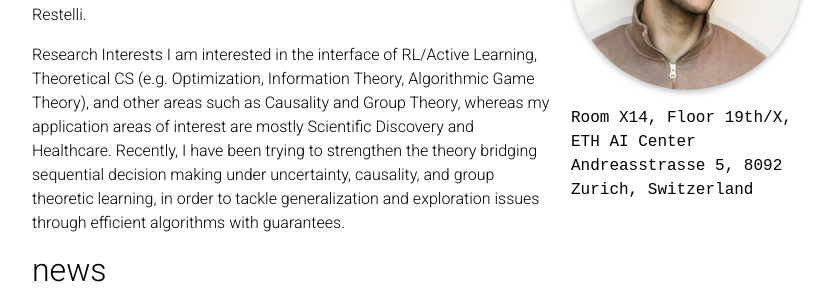
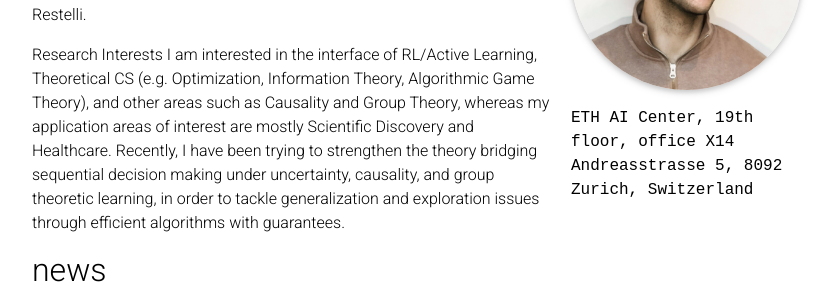
Before and after one commit to riccardodesanti/riccardodesanti.github.io, a Jekyll site: the page built from _pages/about.md, in a window 1280 px wide. Shown: the part 342-642 px from the top of the page, without its empty margins (223-1059 px from the left). Built offline with Jekyll 4.4.1, drawn with Linux system fonts in a browser that asks for light colours; full-size pictures stand in for the smaller copies a plugin makes; emoji names are drawn with the system emoji font; comment, search, counter and statistics services are not loaded; a style sheet for code colours, icons or effects is not loaded.

Commit message:
footer centered

```diff
--- a/_pages/about.md
+++ b/_pages/about.md
@@ -9,7 +9,7 @@
   image: desanti_riccardo.jpg
   image_circular: true # crops the image to make it circular
   more_info: >
-    <p>Room X14, Floor 19th/X, ETH AI Center</p>
+    <p>ETH AI Center, 19th floor, office X14</p>
     <p>Andreasstrasse 5, 8092</p>
     <p>Zurich, Switzerland</p>
 
--- a/_sass/_base.scss
+++ b/_sass/_base.scss
@@ -406,6 +406,7 @@
 
 // Footer
 footer.fixed-bottom {
+  text-align: center;
   background-color: var(--global-footer-bg-color);
   font-size: 0.75rem;
 
```
